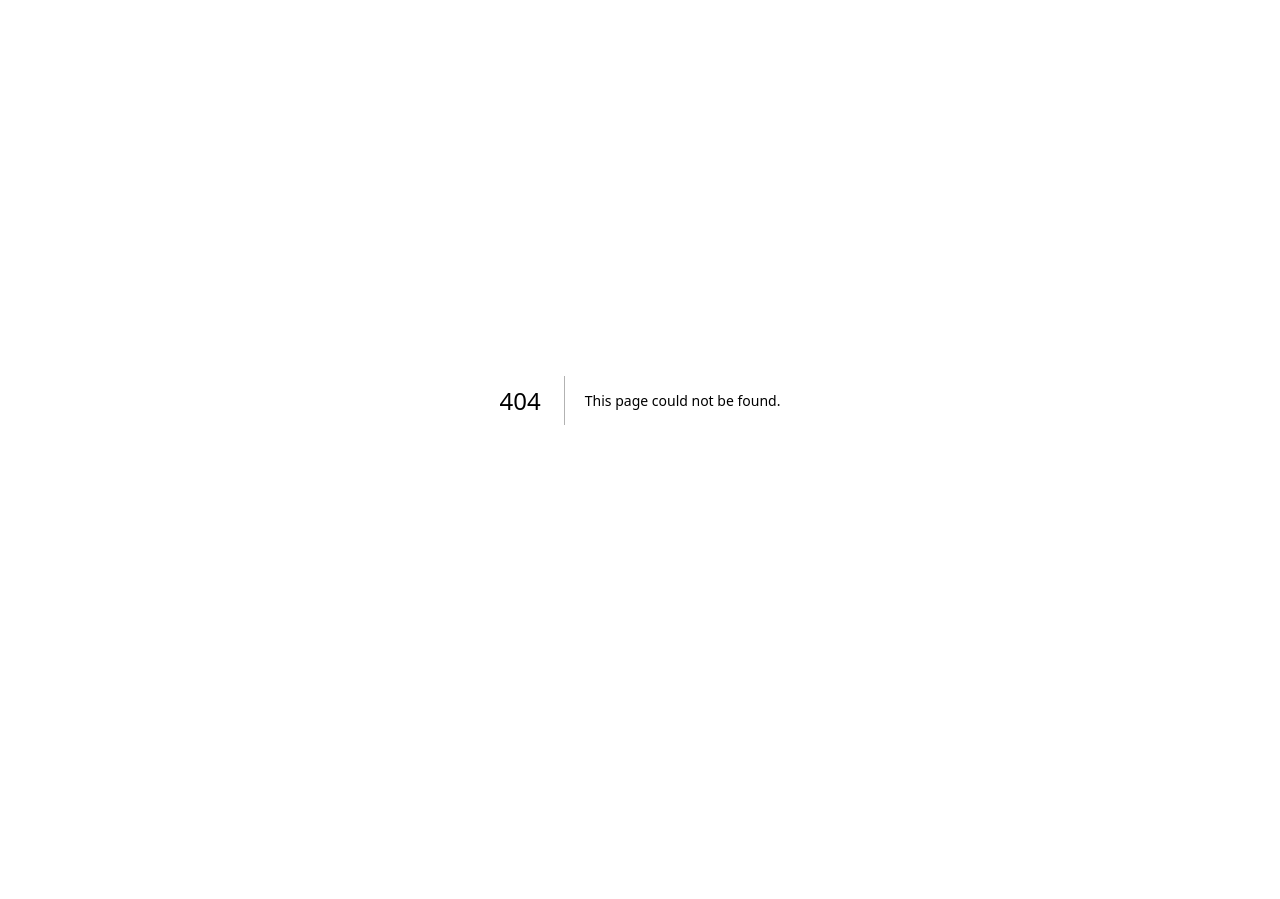
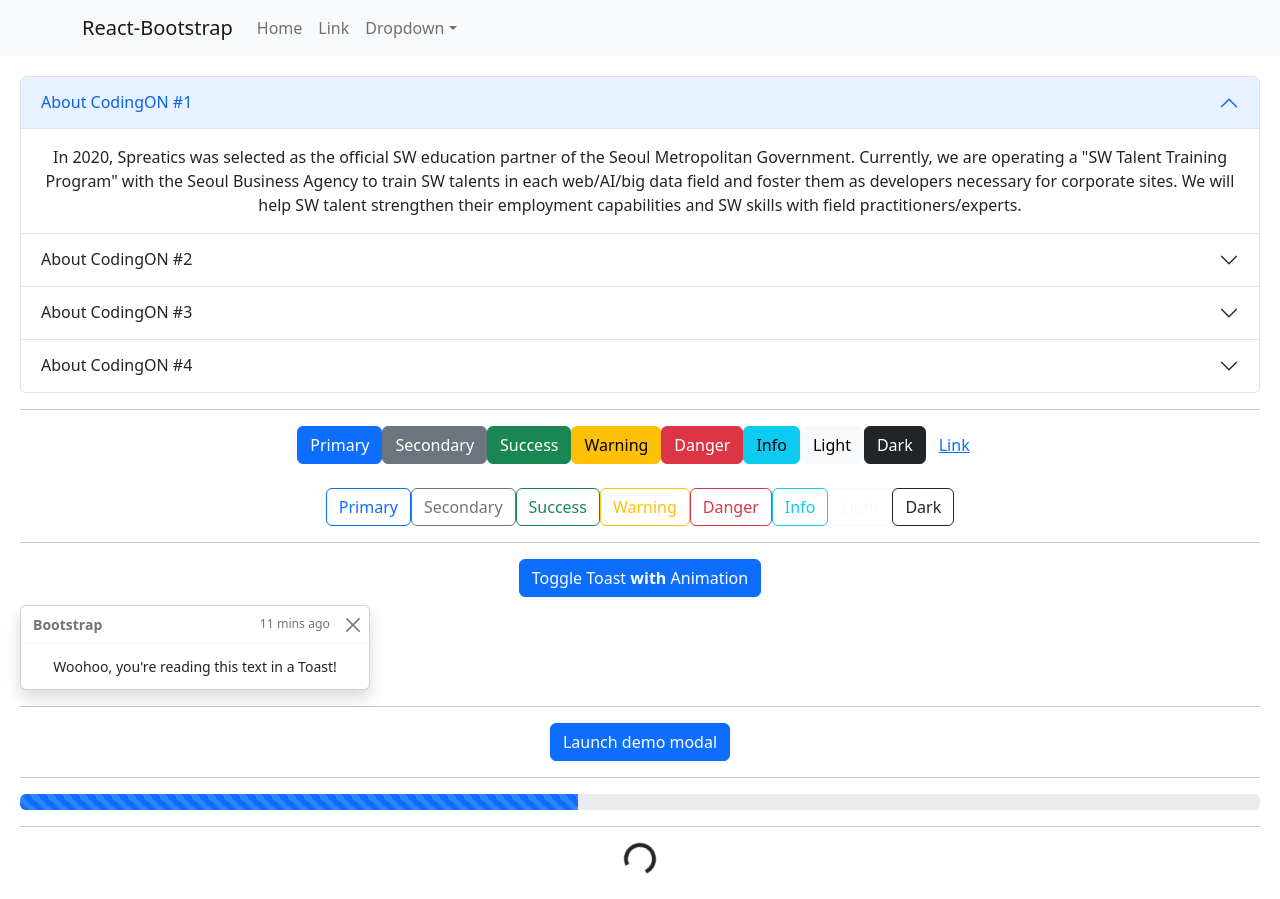
Before and after one commit to spr-engineering/nextjs_codingon, a Next.js app: page /bootstrap in a window 1280 px wide. Before the commit this address had no page. Before the commit the page ends 800 px from the top, so only its background shows below. Built offline with nearby package versions, Linux system fonts and the light colour scheme.

Commit message:
react-bootstrap

```diff
--- a/package.json
+++ b/package.json
@@ -13,9 +13,11 @@
     "@types/react": "18.0.37",
     "@types/react-dom": "18.0.11",
     "@typescript-eslint/eslint-plugin": "^5.59.0",
+    "bootstrap": "^5.2.3",
     "eslint-config-next": "13.3.0",
     "next": "13.3.0",
     "react": "18.2.0",
+    "react-bootstrap": "^2.7.4",
     "react-dom": "18.2.0",
     "typescript": "5.0.4"
   },
--- /dev/null
+++ b/src/components/bootstrap/BootstrapAccordion.tsx
@@ -0,0 +1,17 @@
+import Accordion from 'react-bootstrap/Accordion'
+import { codingONIntro } from '@/data/intro'
+
+export default function BootstrapAccordion() {
+  return (
+    <Accordion defaultActiveKey="0">
+      {codingONIntro.map((data, idx) => {
+        return (
+          <Accordion.Item eventKey={idx.toString()} key={idx}>
+            <Accordion.Header>About CodingON #{idx + 1}</Accordion.Header>
+            <Accordion.Body>{data}</Accordion.Body>
+          </Accordion.Item>
+        )
+      })}
+    </Accordion>
+  )
+}
--- /dev/null
+++ b/src/components/bootstrap/BootstrapButtons.tsx
@@ -0,0 +1,27 @@
+import Button from 'react-bootstrap/Button'
+
+export default function BootstrapButtons() {
+  return (
+    <>
+      <Button variant="primary">Primary</Button>
+      <Button variant="secondary">Secondary</Button>
+      <Button variant="success">Success</Button>
+      <Button variant="warning">Warning</Button>
+      <Button variant="danger">Danger</Button>
+      <Button variant="info">Info</Button>
+      <Button variant="light">Light</Button>
+      <Button variant="dark">Dark</Button>
+      <Button variant="link">Link</Button>
+      <br />
+      <br />
+      <Button variant="outline-primary">Primary</Button>
+      <Button variant="outline-secondary">Secondary</Button>
+      <Button variant="outline-success">Success</Button>
+      <Button variant="outline-warning">Warning</Button>
+      <Button variant="outline-danger">Danger</Button>
+      <Button variant="outline-info">Info</Button>
+      <Button variant="outline-light">Light</Button>
+      <Button variant="outline-dark">Dark</Button>
+    </>
+  )
+}
--- /dev/null
+++ b/src/components/bootstrap/BootstrapModal.tsx
@@ -0,0 +1,32 @@
+import { useState } from 'react'
+import Button from 'react-bootstrap/Button'
+import Modal from 'react-bootstrap/Modal'
+
+export default function BootstrapModal() {
+  const [show, setShow] = useState(false)
+  const handleClose = () => setShow(false)
+  const handleShow = () => setShow(true)
+
+  return (
+    <>
+      <Button variant="primary" onClick={handleShow}>
+        Launch demo modal
+      </Button>
+
+      <Modal show={show} onHide={handleClose}>
+        <Modal.Header closeButton>
+          <Modal.Title>Modal heading</Modal.Title>
+        </Modal.Header>
+        <Modal.Body>Woohoo, you are reading this text in a modal!</Modal.Body>
+        <Modal.Footer>
+          <Button variant="secondary" onClick={handleClose}>
+            Close
+          </Button>
+          <Button variant="primary" onClick={handleClose}>
+            Save Changes
+          </Button>
+        </Modal.Footer>
+      </Modal>
+    </>
+  )
+}
--- /dev/null
+++ b/src/components/bootstrap/BootstrapNavbar.tsx
@@ -0,0 +1,36 @@
+import Container from 'react-bootstrap/Container'
+import Nav from 'react-bootstrap/Nav'
+import Navbar from 'react-bootstrap/Navbar'
+import NavDropdown from 'react-bootstrap/NavDropdown'
+
+export default function BootstrapNavbar() {
+  return (
+    <>
+      <Navbar bg="light" expand="lg">
+        <Container>
+          <Navbar.Brand href="#home">React-Bootstrap</Navbar.Brand>
+          <Navbar.Toggle aria-controls="basic-navbar-nav" />
+          <Navbar.Collapse id="basic-navbar-nav">
+            <Nav className="me-auto">
+              <Nav.Link href="#home">Home</Nav.Link>
+              <Nav.Link href="#link">Link</Nav.Link>
+              <NavDropdown title="Dropdown" id="basic-nav-dropdown">
+                <NavDropdown.Item href="#action/3.1">Action</NavDropdown.Item>
+                <NavDropdown.Item href="#action/3.2">
+                  Another action
+                </NavDropdown.Item>
+                <NavDropdown.Item href="#action/3.3">
+                  Something
+                </NavDropdown.Item>
+                <NavDropdown.Divider />
+                <NavDropdown.Item href="#action/3.4">
+                  Separated link
+                </NavDropdown.Item>
+              </NavDropdown>
+            </Nav>
+          </Navbar.Collapse>
+        </Container>
+      </Navbar>
+    </>
+  )
+}
--- /dev/null
+++ b/src/components/bootstrap/BootstrapProgressBar.tsx
@@ -0,0 +1,5 @@
+import ProgressBar from 'react-bootstrap/ProgressBar'
+
+export default function BootstrapProgressBar() {
+  return <ProgressBar animated now={45} />
+}
--- /dev/null
+++ b/src/components/bootstrap/BootstrapSpinners.tsx
@@ -0,0 +1,11 @@
+import Spinner from 'react-bootstrap/Spinner'
+
+export default function BootstarpSpinners() {
+  return (
+    <>
+      <Spinner animation="border" role="status">
+        <span className="visually-hidden">Loading...</span>
+      </Spinner>
+    </>
+  )
+}
--- /dev/null
+++ b/src/components/bootstrap/BootstrapToast.tsx
@@ -0,0 +1,23 @@
+import React, { useState } from 'react'
+import Button from 'react-bootstrap/Button'
+import Toast from 'react-bootstrap/Toast'
+
+export default function BootstrapToast() {
+  const [show, setShow] = useState(true)
+  const toggleShow = () => setShow(!show)
+
+  return (
+    <>
+      <Button onClick={toggleShow} className="mb-2">
+        Toggle Toast <strong>with</strong> Animation
+      </Button>
+      <Toast show={show} onClose={toggleShow}>
+        <Toast.Header>
+          <strong className="me-auto">Bootstrap</strong>
+          <small>11 mins ago</small>
+        </Toast.Header>
+        <Toast.Body>Woohoo, you're reading this text in a Toast!</Toast.Body>
+      </Toast>
+    </>
+  )
+}
--- /dev/null
+++ b/src/data/intro.ts
@@ -0,0 +1,6 @@
+export const codingONIntro = [
+  'In 2020, Spreatics was selected as the official SW education partner of the Seoul Metropolitan Government. Currently, we are operating a "SW Talent Training Program" with the Seoul Business Agency to train SW talents in each web/AI/big data field and foster them as developers necessary for corporate sites. We will help SW talent strengthen their employment capabilities and SW skills with field practitioners/experts.',
+  "We support continuous learning and challenges for employees' competency development in line with changes in the future society. We develop a training program that takes into account the characteristics of incumbent workers, provide systematic training, SW skill reinforcement training, and application training so that they can be used directly in practice, and help companies secure competitiveness by fostering these talents.",
+  "Provide quality SW education to both students and teachers in line with government education policies. It provides a roadmap according to SW content and learning purpose in preparation for the 4th industry. In addition, it supports career advancement design, comparison and preparation of student records, and club operation with output-oriented classes. As coding education is selected as an essential subject, Spreatics provides various SW education that meets students' eyes to help them with information subjects.",
+  'CodingON has developed its own LMS and platform to provide SW education that can be accessed anytime, anywhere by all ages, such as text coding for middle and high school students and professional SW education for non-majors.',
+]
--- /dev/null
+++ b/src/pages/bootstrap.tsx
@@ -0,0 +1,36 @@
+import 'bootstrap/dist/css/bootstrap.min.css'
+import BootstrapAccordion from '@/components/bootstrap/BootstrapAccordion'
+import BootstrapButtons from '@/components/bootstrap/BootstrapButtons'
+import BootstrapModal from '@/components/bootstrap/BootstrapModal'
+import BootstrapNavbar from '@/components/bootstrap/BootstrapNavbar'
+import BootstrapToast from '@/components/bootstrap/BootstrapToast'
+import BootstrapProgressBar from '@/components/bootstrap/BootstrapProgressBar'
+import BootstarpSpinners from '@/components/bootstrap/BootstrapSpinners'
+
+export default function Bootstrap() {
+  return (
+    <>
+      <BootstrapNavbar />
+      <div>
+        <BootstrapAccordion />
+        <hr />
+        <BootstrapButtons />
+        <br />
+        <hr />
+        <BootstrapToast />
+        <hr />
+        <BootstrapModal />
+        <hr />
+        <BootstrapProgressBar />
+        <hr />
+        <BootstarpSpinners />
+      </div>
+      <style jsx>{`
+        div {
+          padding: 20px;
+          text-align: center;
+        }
+      `}</style>
+    </>
+  )
+}
```
Also changed, not shown: src/components/IntroduceCodingON.tsx (+9 -34 lines), 1 other file (tests, documents, lock files or other folders).
